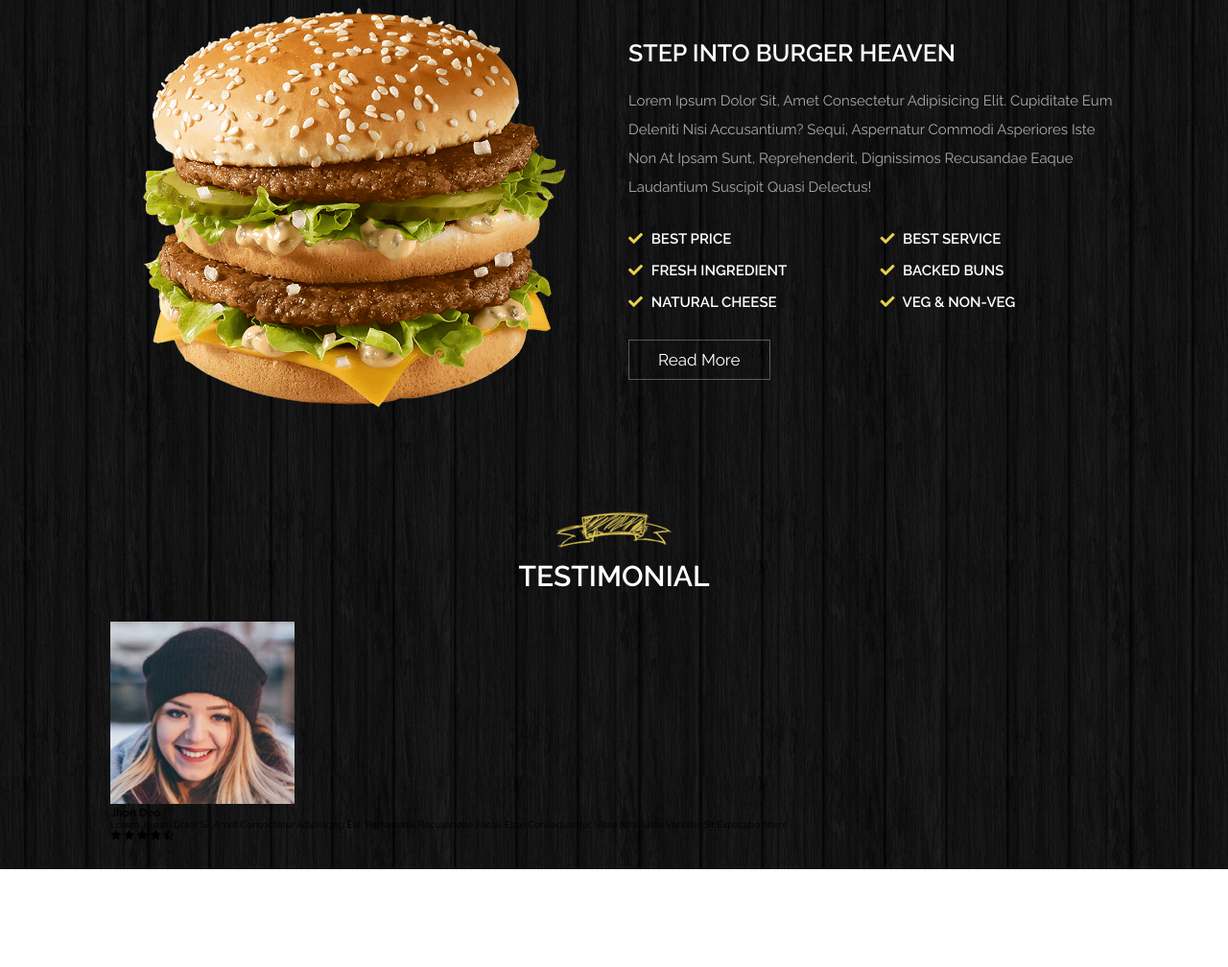
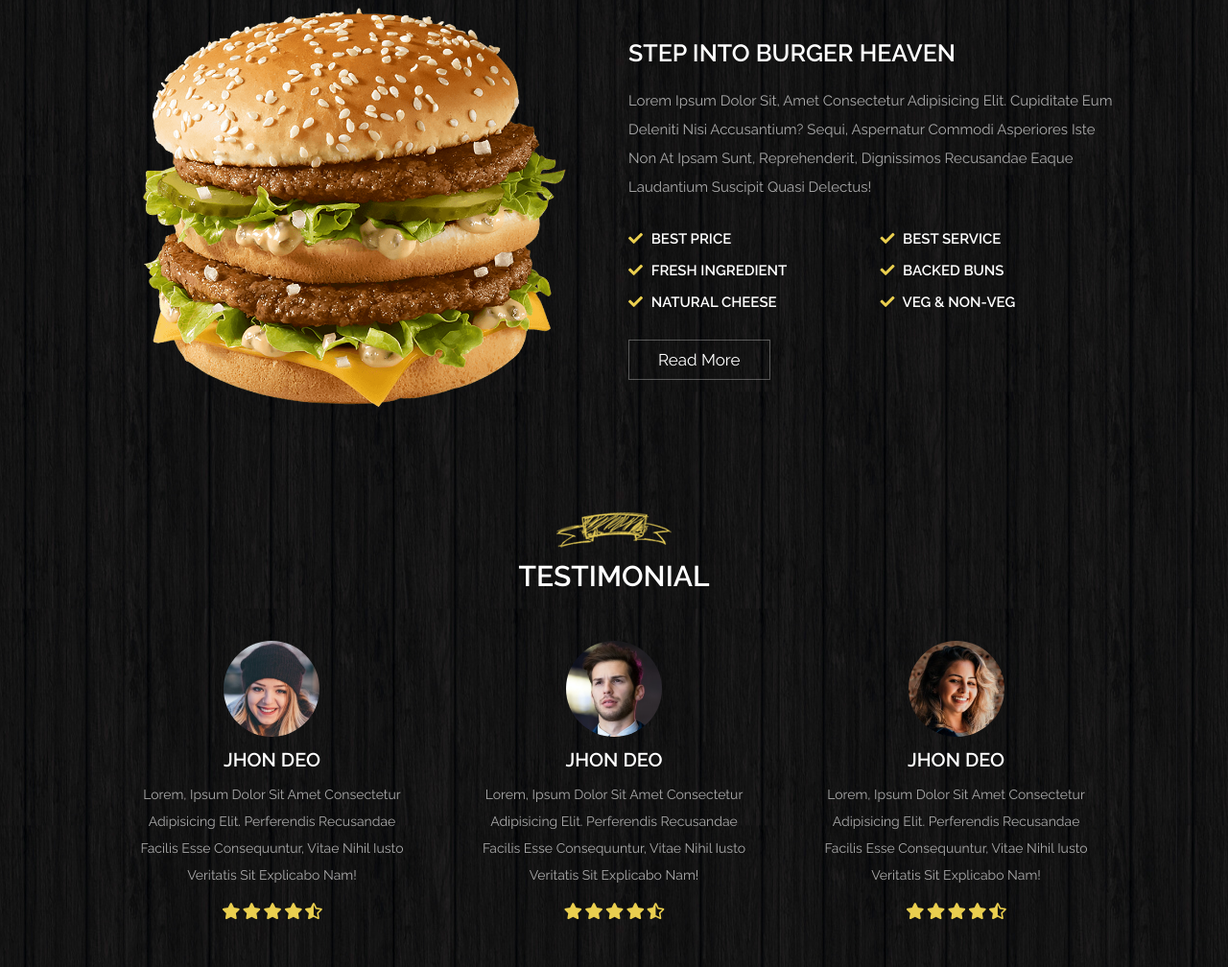
Before and after one commit to DanielCanaviriMenaWebDeveloper/Burger-Website, a plain HTML site: page index.html in a window 1280 px wide. Shown: the part 2225-3233 px from the top of the page at 96% size. Before the commit the page ends 3131 px from the top, so only its background shows below. Drawn offline with Linux system fonts and the light colour scheme.

Commit message:
Seccion de Reviews Finalizada

```diff
--- a/index.html
+++ b/index.html
@@ -272,6 +272,36 @@
                     </div>
                 </div>
 
+                <div class="box">
+                    <img src="images/pic-2.png" alt="">
+                    <h3>jhon deo</h3>
+                    <p>
+                        Lorem, ipsum dolor sit amet consectetur adipisicing elit. Perferendis recusandae facilis esse consequuntur, vitae nihil iusto veritatis sit explicabo nam!
+                    </p>
+                    <div class="stars">
+                        <i class="fas fa-star"></i>
+                        <i class="fas fa-star"></i>
+                        <i class="fas fa-star"></i>
+                        <i class="fas fa-star"></i>
+                        <i class="fas fa-star-half-alt"></i>
+                    </div>
+                </div>
+
+                <div class="box">
+                    <img src="images/pic-3.png" alt="">
+                    <h3>jhon deo</h3>
+                    <p>
+                        Lorem, ipsum dolor sit amet consectetur adipisicing elit. Perferendis recusandae facilis esse consequuntur, vitae nihil iusto veritatis sit explicabo nam!
+                    </p>
+                    <div class="stars">
+                        <i class="fas fa-star"></i>
+                        <i class="fas fa-star"></i>
+                        <i class="fas fa-star"></i>
+                        <i class="fas fa-star"></i>
+                        <i class="fas fa-star-half-alt"></i>
+                    </div>
+                </div>
+
             </div>
 
         </section>
--- a/style.scss
+++ b/style.scss
@@ -336,6 +336,44 @@ section {
     }
 }
 
+/* REVIEWS */
+.reviews {
+
+    .box-container {
+        @include grid(31rem);
+
+        .box {
+            text-align: center;
+            padding: 2rem;
+
+            img {
+                height: 10rem;
+                width: 10rem;
+                border-radius: 50%;
+                margin-bottom: 1rem;
+            }
+
+            h3 {
+                @include title-text(2rem);
+            }
+
+            p {
+                @include grap-text(1.4rem);
+                padding: 1rem 0;
+            }
+
+            .stars {
+                padding-top: .5rem;
+
+                i {
+                    font-size: 1.7rem;
+                    color: $yellow;
+                }
+            }
+        }
+    }
+}
+
 
 
 
```
Also changed, not shown: css/style.css, 1 other file.
